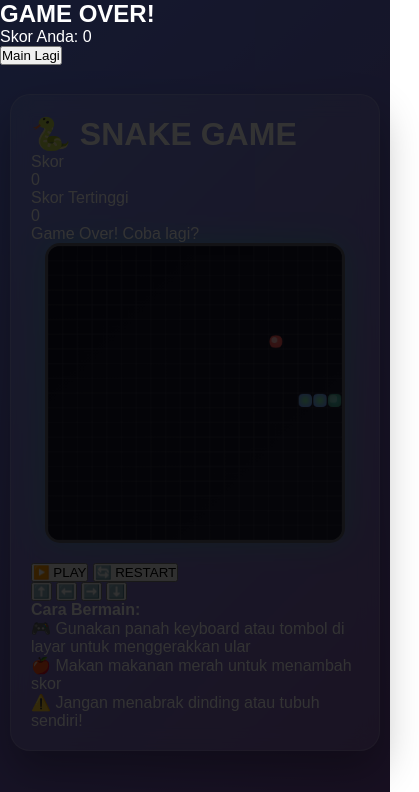
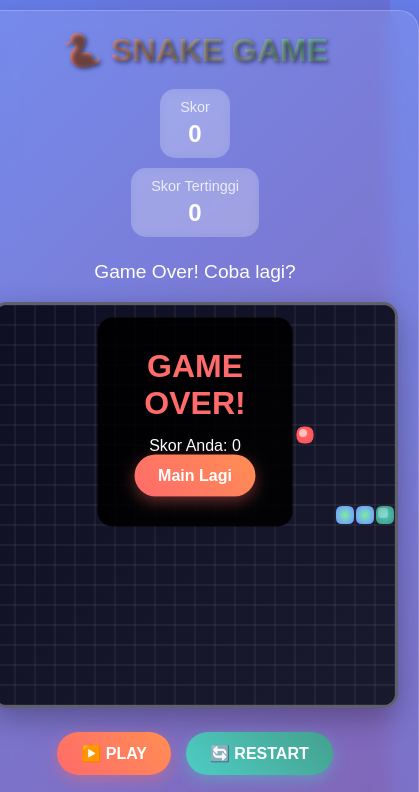
Before and after one commit to asadmahmud22/Snake-Game-Enhanced, a plain HTML site: page index.html in a window 390 px wide. Both pictures are taken after a click on the button "▶️ PLAY". Shown: the top 792 px of the page, 419 px wide, since content can reach past the window. Drawn offline with Linux system fonts and the light colour scheme.

Commit message:
Update style.css

```diff
--- a/style.css
+++ b/style.css
@@ -5,16 +5,17 @@
 }
 
 body {
+  background: linear-gradient(135deg, #667eea 0%, #764ba2 100%);
   font-family: "Arial", sans-serif;
-  background: linear-gradient(135deg, #667eea 0%, #764ba2 100%);
+  color: white;
+  min-height: 100vh;
   display: flex;
   justify-content: center;
   align-items: center;
-  min-height: 100vh;
-  color: white;
 }
 
 .game-container {
+  text-align: center;
   background: rgba(255, 255, 255, 0.1);
   backdrop-filter: blur(10px);
   border-radius: 20px;
@@ -23,190 +24,169 @@ body {
   border: 1px solid rgba(255, 255, 255, 0.2);
 }
 
-.game-header {
-  text-align: center;
+h1 {
+  font-size: 3rem;
   margin-bottom: 20px;
+  text-shadow: 2px 2px 4px rgba(0, 0, 0, 0.5);
+  background: linear-gradient(45deg, #ff6b6b, #4ecdc4);
+  -webkit-background-clip: text;
+  -webkit-text-fill-color: transparent;
+  background-clip: text;
 }
 
-.game-title {
-  font-size: 2.1em;
-  font-weight: bold;
-  background: linear-gradient(45deg, #00ff88, #00ccff);
-  -webkit-background-clip: text;
-  -webkit-text-fill-color: transparent;
-  text-shadow: 0 0 20px rgba(0, 255, 136, 0.5);
-  margin-bottom: 10px;
-}
-
-.game-stats {
+.game-info {
   display: flex;
   justify-content: space-between;
+  align-items: center;
   margin-bottom: 20px;
   gap: 20px;
 }
 
-.stat-box {
-  background: rgba(255, 255, 255, 0.1);
-  padding: 3px 15px;
+.score-container,
+.high-score-container {
+  background: rgba(255, 255, 255, 0.2);
+  padding: 10px 20px;
   border-radius: 15px;
-  text-align:center;
-  flex: 1;
-  border: 1px solid rgba(255, 255, 255, 0.2);
+  backdrop-filter: blur(5px);
 }
 
-.stat-label {
-  font-size: 0.8em;
+.score-label,
+.high-score-label {
+  font-size: 0.9rem;
   opacity: 0.8;
   margin-bottom: 5px;
 }
 
-.stat-value {
-  font-size: 1.5em;
+.score,
+.high-score {
+  font-size: 1.5rem;
   font-weight: bold;
-  color: #00ff88;
+  color: #fff;
 }
 
 #gameCanvas {
   border: 3px solid rgba(255, 255, 255, 0.3);
   border-radius: 15px;
-  box-shadow: 0 0 30px rgba(0, 255, 136, 0.3);
   background: #1a1a2e;
-  display: block;
-  margin: 0 auto 20px;
-}
-
-.game-controls {
-  text-align: center;
+  box-shadow: 0 10px 30px rgba(0, 0, 0, 0.3);
   margin-bottom: 20px;
 }
 
-.controls-title {
-  font-size: 1.2em;
-  margin-bottom: 10px;
-  color: #00ccff;
+.controls {
+  display: flex;
+  gap: 15px;
+  justify-content: center;
+  margin-bottom: 20px;
+  flex-wrap: wrap;
 }
 
-.controls-grid {
-  display: grid;
+.btn {
+  background: linear-gradient(45deg, #ff6b6b, #ff8e53);
+  border: none;
+  color: white;
+  padding: 12px 24px;
+  border-radius: 25px;
+  cursor: pointer;
+  font-size: 1rem;
+  font-weight: bold;
+  transition: all 0.3s ease;
+  box-shadow: 0 5px 15px rgba(255, 107, 107, 0.4);
+  min-width: 100px;
+}
+
+.btn:hover {
+  transform: translateY(-2px);
+  box-shadow: 0 8px 25px rgba(255, 107, 107, 0.6);
+}
+
+.btn:active {
+  transform: translateY(0);
+}
+
+.btn.secondary {
+  background: linear-gradient(45deg, #4ecdc4, #44a08d);
+  box-shadow: 0 5px 15px rgba(78, 205, 196, 0.4);
+}
+
+.btn.secondary:hover {
+  box-shadow: 0 8px 25px rgba(78, 205, 196, 0.6);
+}
+
+.game-status {
+  font-size: 1.2rem;
+  margin-bottom: 15px;
+  min-height: 30px;
+  display: flex;
+  align-items: center;
+  justify-content: center;
+}
+
+.instructions {
+  background: rgba(255, 255, 255, 0.1);
+  padding: 15px;
+  border-radius: 10px;
+  margin-top: 20px;
+  font-size: 0.9rem;
+  line-height: 1.5;
+}
+
+.game-over-screen {
+  position: absolute;
+  top: 50%;
+  left: 50%;
+  transform: translate(-50%, -50%);
+  background: rgba(0, 0, 0, 0.9);
+  padding: 30px;
+  border-radius: 15px;
+  text-align: center;
+  display: none;
+  z-index: 10;
+}
+
+.game-over-screen h2 {
+  color: #ff6b6b;
+  margin-bottom: 15px;
+  font-size: 2rem;
+}
+
+.mobile-controls {
+  display: none;
   grid-template-columns: repeat(3, 1fr);
   gap: 10px;
   max-width: 200px;
-  margin: 0 auto;
+  margin: 20px auto;
 }
 
-.control-btn {
-  background: rgba(255, 255, 255, 0.1);
-  border: 1px solid rgba(255, 255, 255, 0.3);
+.direction-btn {
+  background: rgba(255, 255, 255, 0.2);
+  border: none;
+  color: white;
+  padding: 15px;
   border-radius: 10px;
-  color: white;
-  padding: 10px;
   cursor: pointer;
-  transition: all 0.3s ease;
-  font-size: 1.2em;
-}
-
-.control-btn:hover {
-  background: rgba(255, 255, 255, 0.2);
-  transform: scale(1.05);
-}
-
-.control-btn:active {
-  transform: scale(0.95);
-}
-
-.game-over-screen {
-  position: fixed;
-  top: 0;
-  left: 0;
-  width: 100%;
-  height: 100%;
-  background: rgba(0, 0, 0, 0.8);
-  display: none;
-  justify-content: center;
-  align-items: center;
-  z-index: 1000;
-}
-
-.game-over-content {
-  background: linear-gradient(135deg, #ff6b6b, #ee5a52);
-  padding: 40px;
-  border-radius: 20px;
-  text-align: center;
-  box-shadow: 0 20px 40px rgba(0, 0, 0, 0.5);
-  animation: popIn 0.5s ease-out;
-}
-
-@keyframes popIn {
-  0% {
-    transform: scale(0.5);
-    opacity: 0;
-  }
-  100% {
-    transform: scale(1);
-    opacity: 1;
-  }
-}
-
-.game-over-title {
-  font-size: 2.5em;
-  margin-bottom: 20px;
-  text-shadow: 2px 2px 4px rgba(0, 0, 0, 0.5);
-}
-
-.final-score {
-  font-size: 1.5em;
-  margin-bottom: 20px;
-  opacity: 0.9;
-}
-
-.restart-btn {
-  background: white;
-  color: #ff6b6b;
-  border: none;
-  padding: 15px 30px;
-  font-size: 1.1em;
-  font-weight: bold;
-  border-radius: 25px;
-  cursor: pointer;
-  transition: all 0.3s ease;
-  box-shadow: 0 5px 15px rgba(0, 0, 0, 0.2);
-}
-
-.restart-btn:hover {
-  transform: translateY(-2px);
-  box-shadow: 0 8px 20px rgba(0, 0, 0, 0.3);
-}
-
-.difficulty-selector {
-  margin-bottom: 20px;
-  text-align: center;
-}
-
-.difficulty-btn {
-  background: rgba(255, 255, 255, 0.1);
-  border: 1px solid rgba(255, 255, 255, 0.3);
-  color: white;
-  padding: 8px 16px;
-  margin: 0 5px;
-  border-radius: 20px;
-  cursor: pointer;
+  font-size: 1.2rem;
   transition: all 0.3s ease;
 }
 
-.difficulty-btn.active {
-  background: #00ff88;
-  color: #1a1a2e;
-  border-color: #00ff88;
+.direction-btn:hover {
+  background: rgba(255, 255, 255, 0.3);
 }
 
-.difficulty-btn:hover {
-  background: rgba(255, 255, 255, 0.2);
+.direction-btn:nth-child(2) {
+  grid-column: 2;
+  grid-row: 1;
 }
-
-.effects {
-  position: absolute;
-  pointer-events: none;
-  z-index: -1;
+.direction-btn:nth-child(1) {
+  grid-column: 1;
+  grid-row: 2;
+}
+.direction-btn:nth-child(3) {
+  grid-column: 3;
+  grid-row: 2;
+}
+.direction-btn:nth-child(4) {
+  grid-column: 2;
+  grid-row: 2;
 }
 
 @media (max-width: 600px) {
@@ -215,12 +195,15 @@ body {
     margin: 10px;
   }
 
-  #gameCanvas {
-    width: 300px;
-    height: 300px;
+  h1 {
+    font-size: 2rem;
   }
 
-  .game-stats {
+  .mobile-controls {
+    display: grid;
+  }
+
+  .game-info {
     flex-direction: column;
     gap: 10px;
   }
```
